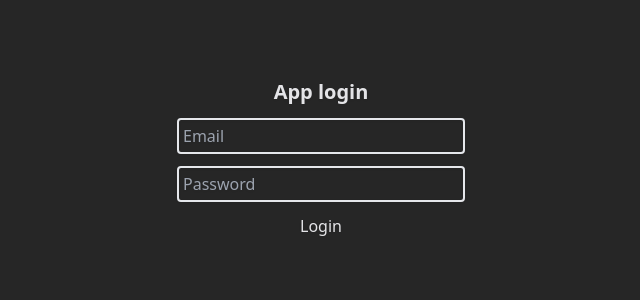
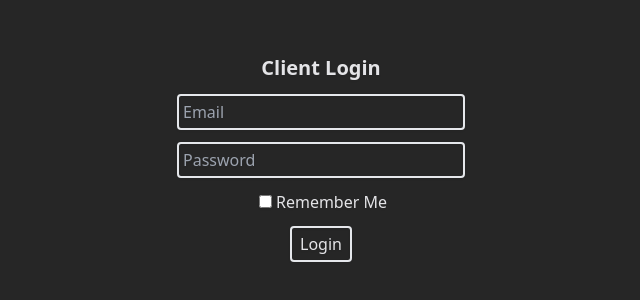
Before and after one commit to campos02/artists-client, a Vue app: page / in a window 1280 px wide. Shown: the part 242-542 px from the top of the page, without its empty margins (319-959 px from the left). Built offline with nearby package versions, Linux system fonts and the light colour scheme; no server answers.

Commit message:
Add remember me option

```diff
--- a/src/components/Login.vue
+++ b/src/components/Login.vue
@@ -7,6 +7,7 @@ const requestUrl = import.meta.env.VITE_API_ENDPOINT
 const email = ref("")
 const password = ref("")
 const { setLoggedIn } = useLoggedIn()
+const remember = ref(false)
 
 /**
  * Login in the API, if successful clear inputs and remove login screen
@@ -16,7 +17,7 @@ async function login() {
     await axios.post(`${requestUrl}/login`, {
         email: email.value,
         password: password.value,
-        remember: true
+        remember: remember.value
     })
 
     email.value = ""
@@ -29,8 +30,12 @@ axios.get(`${requestUrl}/api/user`).then(() => setLoggedIn(true))
 </script>
 
 <template>
-    <h1 class="text-xl font-bold">App login</h1>
+    <h1 class="text-xl font-bold">Client Login</h1>
     <input v-model="email" @keyup.enter="login" class="bg-inherit outline-none border-2 rounded w-72 p-1 mb-6" placeholder="Email"/>
     <input type="password" v-model="password" @keyup.enter="login" class="bg-inherit outline-none border-2 rounded w-72 p-1 mb-6" placeholder="Password"/>
-    <button @click="login" class="hover:text-white">Login</button>
+    <div>
+        <input type="checkbox" id="remembercheckbox" v-model="remember" class="m-1 mb-0"/>
+        <label for="remembercheckbox">Remember Me</label>
+    </div>
+    <button @click="login" class="hover:text-white border-2 py-1 px-2 rounded self-center">Login</button>
 </template>
```
